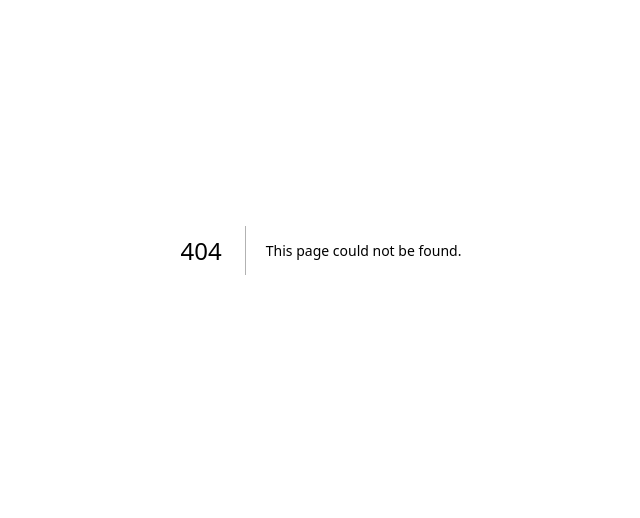
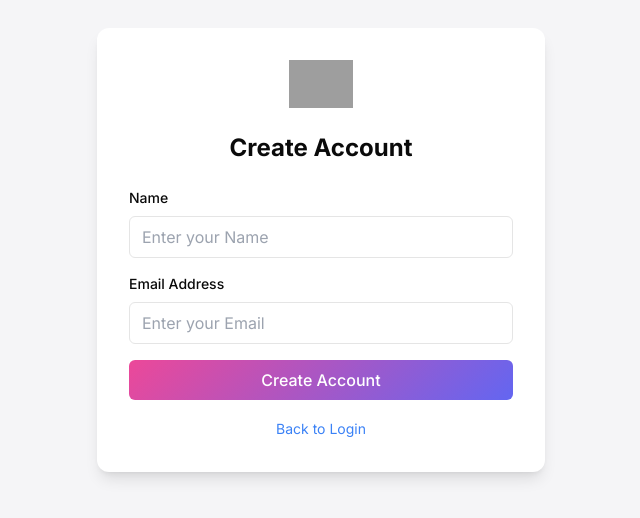
Before and after one commit to knightempire/e-commerce-frontend, a Next.js app: page /auth/register in a window 1280 px wide. Before the commit this address had no page. Shown: the part 150-668 px from the top of the page, without its empty margins (319-959 px from the left). Built offline with nearby package versions, Linux system fonts and the light colour scheme; grey boxes are pictures that could not be loaded.

Commit message:
password

```diff
--- /dev/null
+++ b/app/auth/register/page.tsx
@@ -0,0 +1,156 @@
+// pages/signup.tsx
+
+import React, { useState } from 'react';
+import Swal from 'sweetalert2';
+import { useRouter } from 'next/router';
+
+const SignupPage: React.FC = () => {
+  const [email, setEmail] = useState<string>('');
+  const [name, setName] = useState<string>('');
+  const [emailError, setEmailError] = useState<string>('');
+  const [nameError, setNameError] = useState<string>('');
+  const [loading, setLoading] = useState<boolean>(false);  // Added loading state
+  const router = useRouter();
+
+  // Function to validate email format
+  const validateEmail = (email: string) => {
+    const emailRegex = /^[a-zA-Z0-9._%+-]+@[a-zA-Z0-9.-]+\.[a-zA-Z]{2,}$/;
+    return emailRegex.test(email);
+  };
+
+  const handleSubmit = async (e: React.FormEvent) => {
+    e.preventDefault();
+    setEmailError('');
+    setNameError('');
+    setLoading(true); // Set loading to true when submitting the form
+
+    // Validate Name
+    if (!name) {
+      setNameError('Name is required.');
+      setLoading(false); // Set loading to false if validation fails
+      return;
+    }
+
+    // Validate Email
+    if (!email || !validateEmail(email)) {
+      setEmailError('Please enter a valid email address.');
+      setLoading(false); // Set loading to false if validation fails
+      return;
+    }
+
+    const userData = { name, email };
+
+    try {
+      const response = await fetch(`${process.env.NEXT_PUBLIC_API_URL}/user/register`, {
+        method: 'POST',
+        headers: {
+          'Content-Type': 'application/json',
+        },
+        body: JSON.stringify(userData),
+      });
+
+      const data = await response.json();
+
+      if (!response.ok) {
+        // Handle error response
+        console.error('Error response from server:', data);
+        Swal.fire({
+          title: 'Error!',
+          text: data.message || 'Something went wrong. Please try again later.',
+          icon: 'error',
+          confirmButtonText: 'OK',
+        });
+        setLoading(false); // Reset loading state after handling error
+        return;
+      }
+
+      // If registration is successful, show success message
+      Swal.fire({
+        title: 'Registration Successful!',
+        text: 'A verification link has been sent to your email.',
+        icon: 'success',
+        confirmButtonText: 'OK',
+      }).then(() => {
+        router.push('/login'); // Redirect to login after confirmation
+      });
+
+    } catch (error) {
+      console.error('Error during registration:', error);
+      Swal.fire({
+        title: 'Error!',
+        text: 'An error occurred while processing your request. Please try again later.',
+        icon: 'error',
+        confirmButtonText: 'OK',
+      });
+      setLoading(false); // Reset loading state in case of error
+    }
+  };
+
+  return (
+    <div className="h-screen w-full flex items-center justify-center" style={{ background: "#f5f5f7" }}>
+      <div className="w-full max-w-md p-8 rounded-xl shadow-lg" style={{ backgroundColor: 'white' }}>
+
+        {/* Image Section */}
+        <div className="flex justify-center mb-6">
+          <img
+            src="https://images.ctfassets.net/tyqyfq36jzv2/4LDyHu4fEajllYmI8y5bj7/124bcfb1b6a522326d7d90ac1e3debc8/Linkedin-logo-png.png"
+            alt="Company Logo"
+            className="h-12 cursor-pointer"
+          />
+        </div>
+
+        {/* Create Account Title */}
+        <h2 className="text-2xl font-bold text-center mb-6">Create Account</h2>
+
+        {/* Form Section */}
+        <form onSubmit={handleSubmit}>
+          <div className="mb-4">
+            <label className="block text-sm font-medium mb-2">Name</label>
+            <input
+              type="text"
+              value={name}
+              onChange={(e) => setName(e.target.value)}
+              onFocus={() => setNameError('')} // Clear error on focus
+              className="w-full px-3 py-2 border rounded-md"
+              placeholder="Enter your Name"
+            />
+            {nameError && (
+              <div className="text-red-500 text-sm mt-1">{nameError}</div>
+            )}
+          </div>
+          <div className="mb-4">
+            <label className="block text-sm font-medium mb-2">Email Address</label>
+            <input
+              type="text"
+              value={email}
+              onChange={(e) => setEmail(e.target.value)}
+              onFocus={() => setEmailError('')} // Clear error on focus
+              className="w-full px-3 py-2 border rounded-md"
+              placeholder="Enter your Email"
+            />
+            {emailError && (
+              <div className="text-red-500 text-sm mt-1">{emailError}</div>
+            )}
+          </div>
+          <button
+            type="submit"
+            className="w-full font-medium py-2 rounded-md text-white"
+            style={{ background: "linear-gradient(135deg, #ec4899 0%, #6366f1 100%)" }}
+            disabled={loading} // Disable button when loading
+          >
+            {loading ? 'Creating Account...' : 'Create Account'}
+          </button>
+        </form>
+
+        {/* Back to Login Link */}
+        <div className="mt-4 text-center">
+          <button onClick={() => router.push('/login')} className="text-sm text-blue-500">
+            Back to Login
+          </button>
+        </div>
+      </div>
+    </div>
+  );
+};
+
+export default SignupPage;
```
